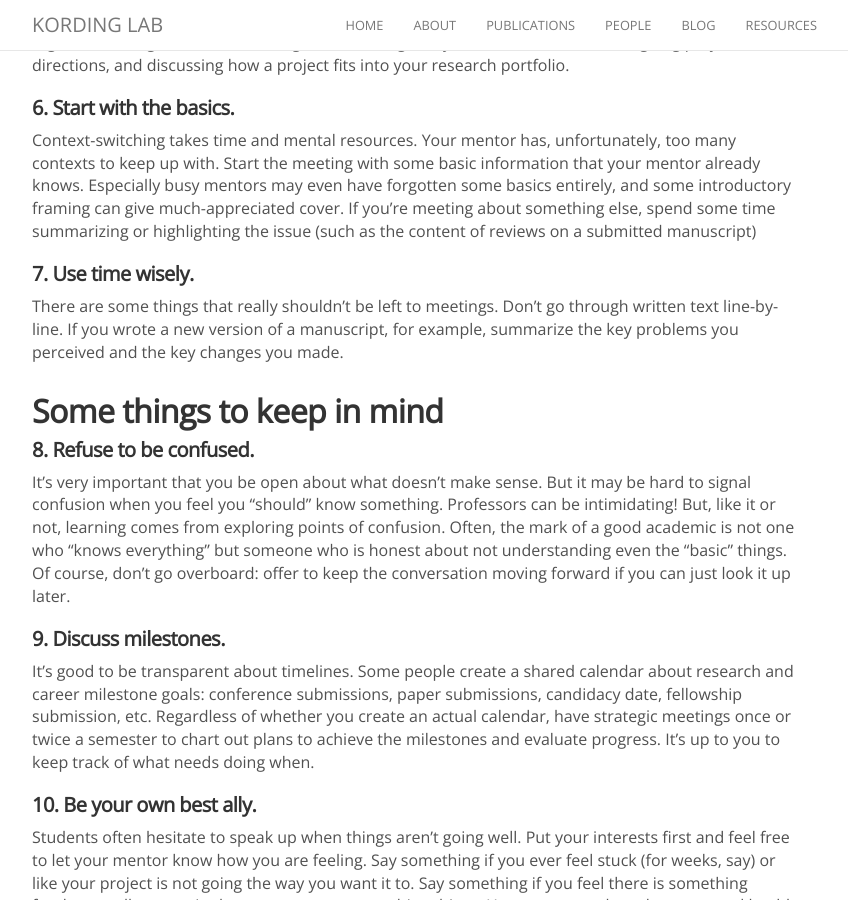
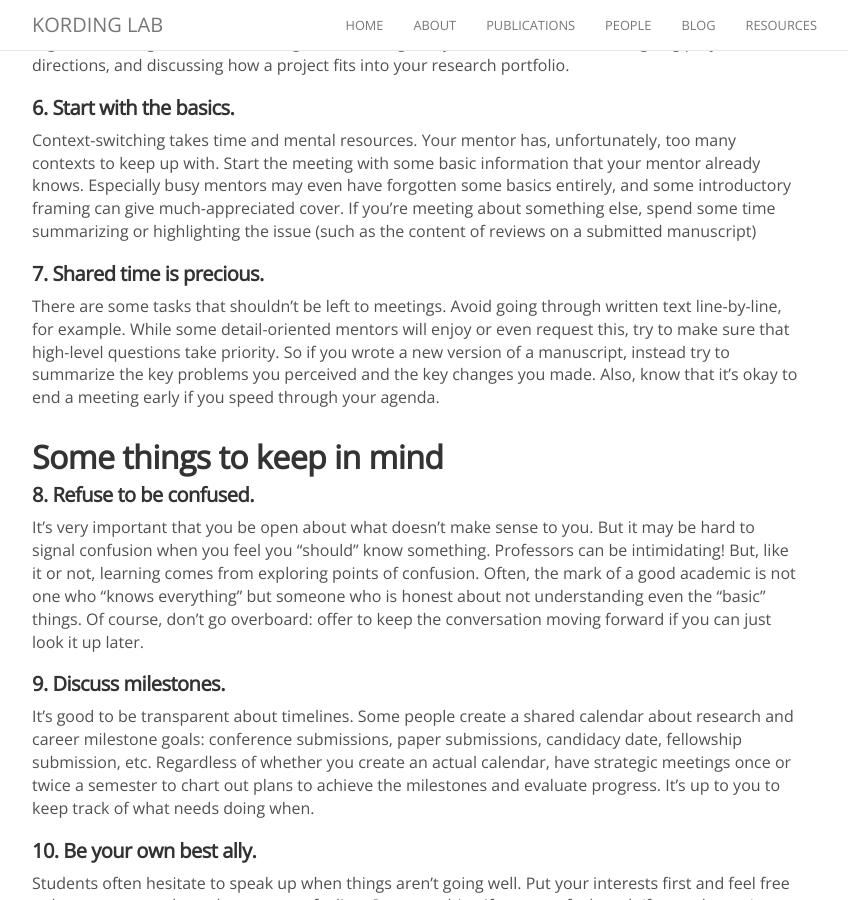
Before and after one commit to KordingLab/KordingLab.github.io, a Jekyll site: the page built from _posts/2021-06-30-meeting-with-mentors.md, in a window 1280 px wide and 900 px high, scrolled down 1200 px. Shown: the whole window, without its empty margins (223-1071 px from the left). Built offline with Jekyll 4.4.1, drawn with Linux system fonts in a browser that asks for light colours; nearby versions of some CDN libraries; comment, search, counter and statistics services are not loaded.

Commit message:
Update 2021-06-30-meeting-with-mentors.md
#7 improved

```diff
--- a/_posts/2021-06-30-meeting-with-mentors.md
+++ b/_posts/2021-06-30-meeting-with-mentors.md
@@ -24,13 +24,13 @@ Like setting meetings in advance in general, this seems hard at first. It’s no
 The work of a meeting could be anything. Some possibilities include asking specific questions, asking about the high-level context of a project, learning their bird-eye view of the field, brainstorming together, writing an abstract live together, reading text you’ve written aloud, re-aligning project directions, and discussing how a project fits into your research portfolio.
 #### 6. Start with the basics.
 Context-switching takes time and mental resources. Your mentor has, unfortunately, too many contexts to keep up with. Start the meeting with some basic information that your mentor already knows. Especially busy mentors may even have forgotten some basics entirely, and some introductory framing can give much-appreciated cover. If you're meeting about something else, spend some time summarizing or highlighting the issue (such as the content of reviews on a submitted manuscript)
-#### 7. Use time wisely.
-There are some things that really shouldn't be left to meetings. Don't go through written text line-by-line. If you wrote a new version of a manuscript, for example, summarize the key problems you perceived and the key changes you made.
+#### 7. Shared time is precious.
+There are some tasks that shouldn't be left to meetings. Avoid going through written text line-by-line, for example. While some detail-oriented mentors will enjoy or even request this, try to make sure that high-level questions take priority. So if you wrote a new version of a manuscript, instead try to summarize the key problems you perceived and the key changes you made. Also, know that it's okay to end a meeting early if you speed through your agenda.
 
 
 ## Some things to keep in mind
 #### 8. Refuse to be confused.
-It's very important that you be open about what doesn't make sense. But it may be hard to signal confusion when you feel you “should” know something. Professors can be intimidating! But, like it or not, learning comes from exploring points of confusion. Often, the mark of a good academic is not one who "knows everything" but someone who is honest about not understanding even the "basic" things. Of course, don't go overboard: offer to keep the conversation moving forward if you can just look it up later.
+It's very important that you be open about what doesn't make sense to you. But it may be hard to signal confusion when you feel you “should” know something. Professors can be intimidating! But, like it or not, learning comes from exploring points of confusion. Often, the mark of a good academic is not one who "knows everything" but someone who is honest about not understanding even the "basic" things. Of course, don't go overboard: offer to keep the conversation moving forward if you can just look it up later.
 #### 9. Discuss milestones.
 It's good to be transparent about timelines. Some people create a shared calendar about research and career milestone goals: conference submissions, paper submissions, candidacy date, fellowship submission, etc. Regardless of whether you create an actual calendar, have strategic meetings once or twice a semester to chart out plans to achieve the milestones and evaluate progress. It's up to you to keep track of what needs doing when.
 #### 10. Be your own best ally.
```
